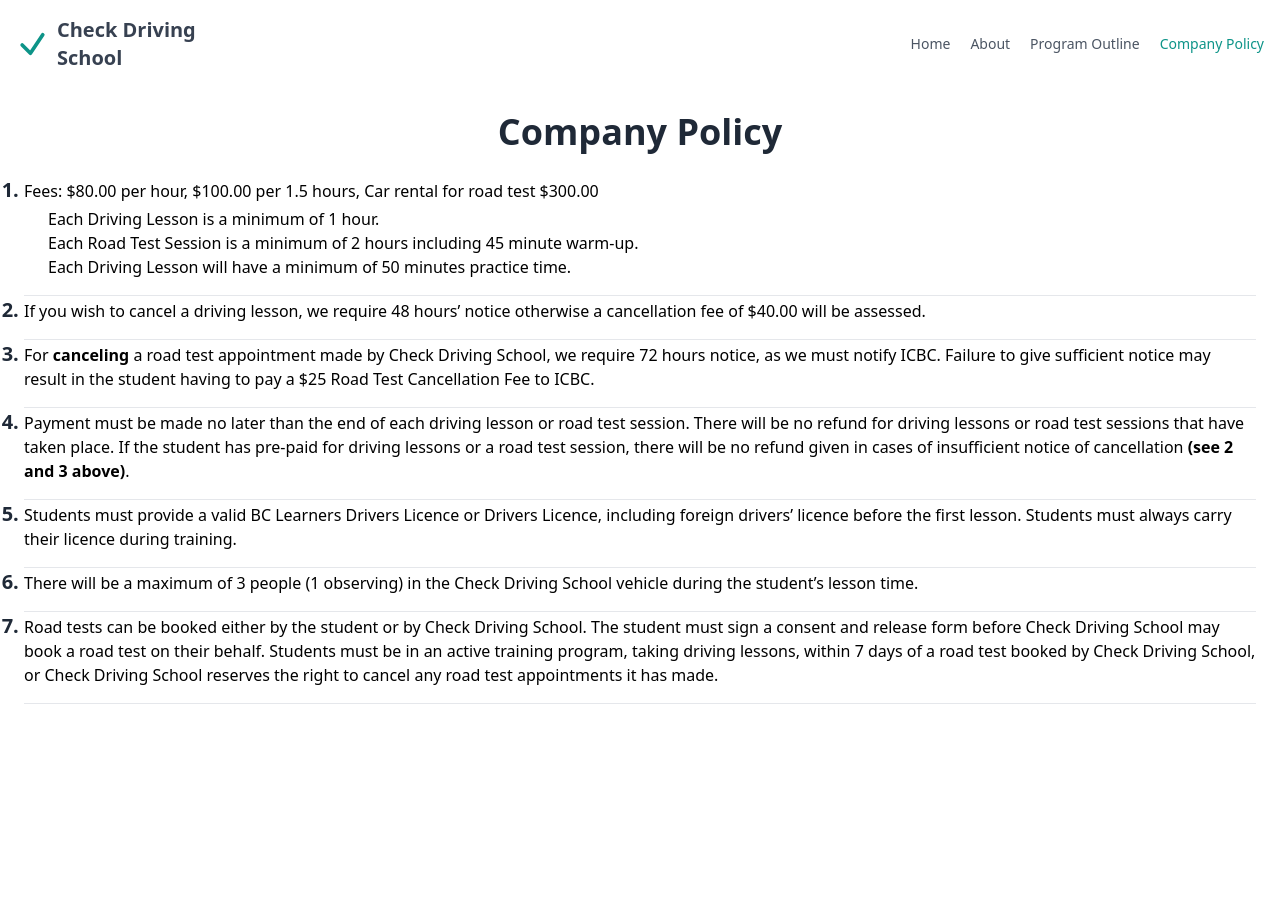
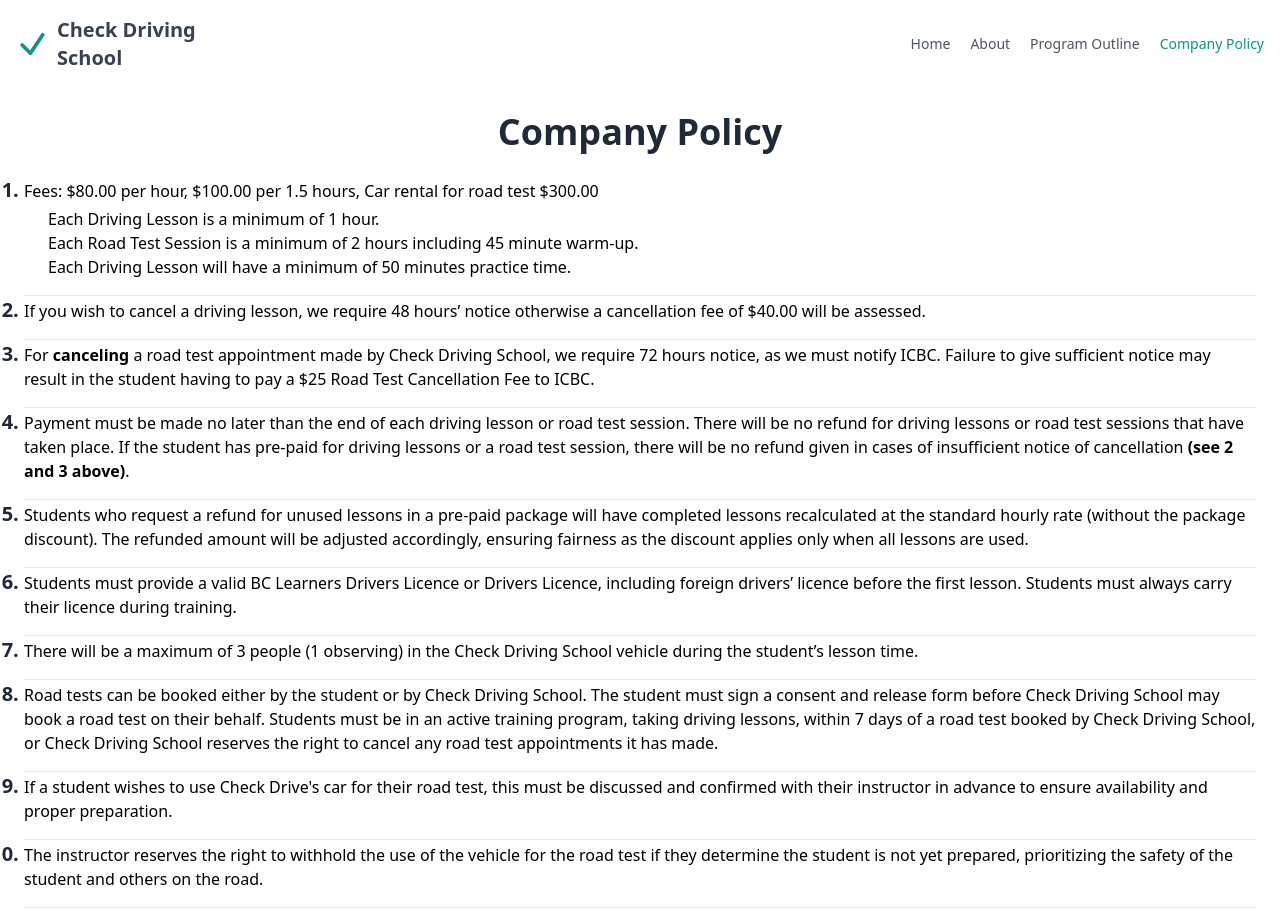
Before and after one commit to localhost5001/checkdriving, a Nuxt app: page /policy in a window 1280 px wide. Shown: the top 924 px of the page. Before the commit the page ends 888 px from the top, so only its background shows below. Built offline with nearby package versions, Linux system fonts and the light colour scheme.

Commit message:
update company policy

```diff
--- a/pages/policy.vue
+++ b/pages/policy.vue
@@ -41,6 +41,11 @@
           If the student has pre-paid for driving lessons or a road test session, there will be no refund given in cases of insufficient notice of cancellation <span class="font-bold">(see 2 and 3 above)</span>.
         </p>
       </li>
+      <li class="border-b border-gray-200 pb-4">
+        <p>
+          Students who request a refund for unused lessons in a pre-paid package will have completed lessons recalculated at the standard hourly rate (without the package discount). The refunded amount will be adjusted accordingly, ensuring fairness as the discount applies only when all lessons are used.
+        </p>
+      </li>
 
       <li class="border-b border-gray-200 pb-4">
         <p>
@@ -61,6 +66,16 @@
           Check Driving School reserves the right to cancel any road test appointments it has made.
         </p>
       </li>
+      <li class="border-b border-gray-200 pb-4">
+        <p>
+          If a student wishes to use Check Drive's car for their road test, this must be discussed and confirmed with their instructor in advance to ensure availability and proper preparation.
+        </p>
+      </li>
+      <li class="border-b border-gray-200 pb-4">
+        <p>
+          The instructor reserves the right to withhold the use of the vehicle for the road test if they determine the student is not yet prepared, prioritizing the safety of the student and others on the road.
+        </p>
+      </li>
     </ol>
   </div>
 </template>
```
